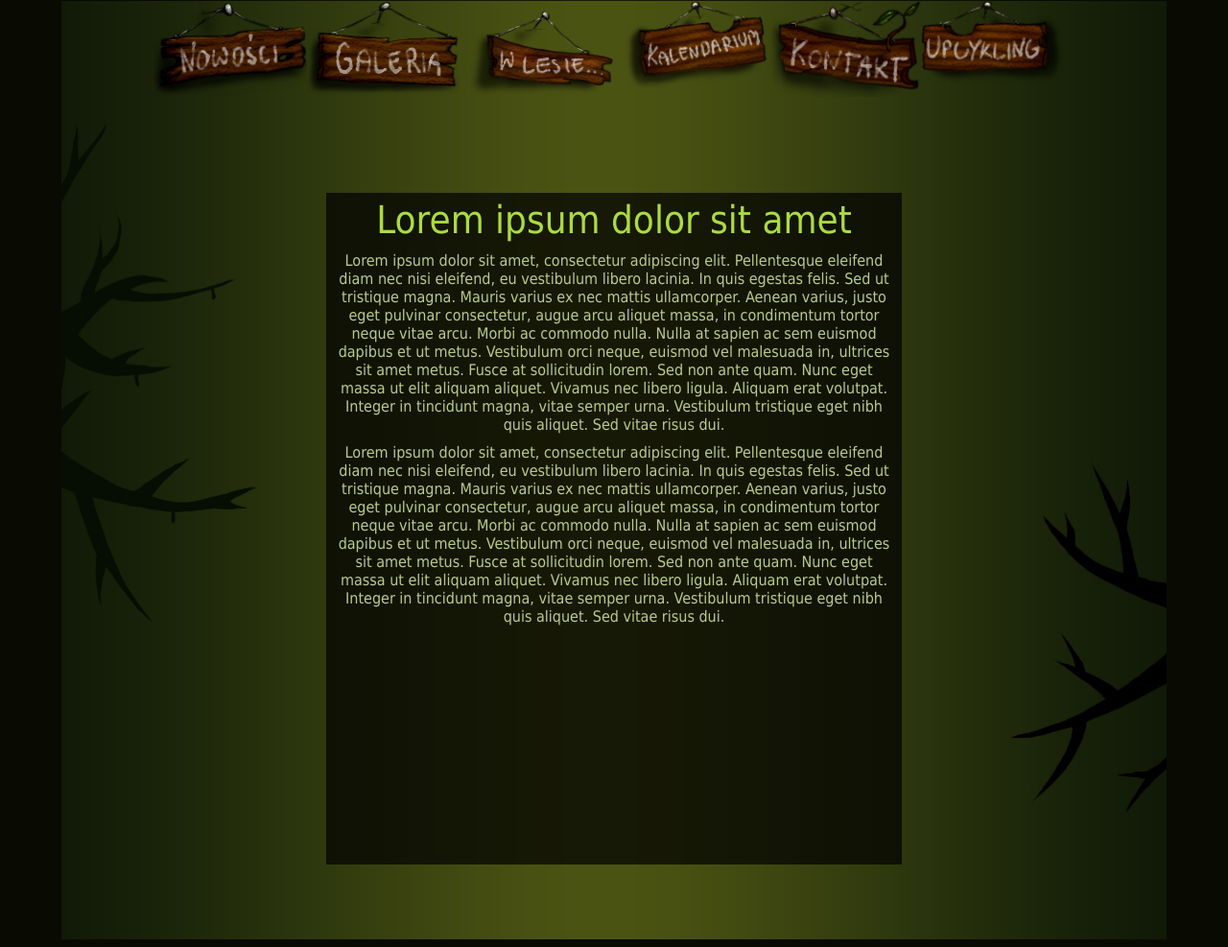
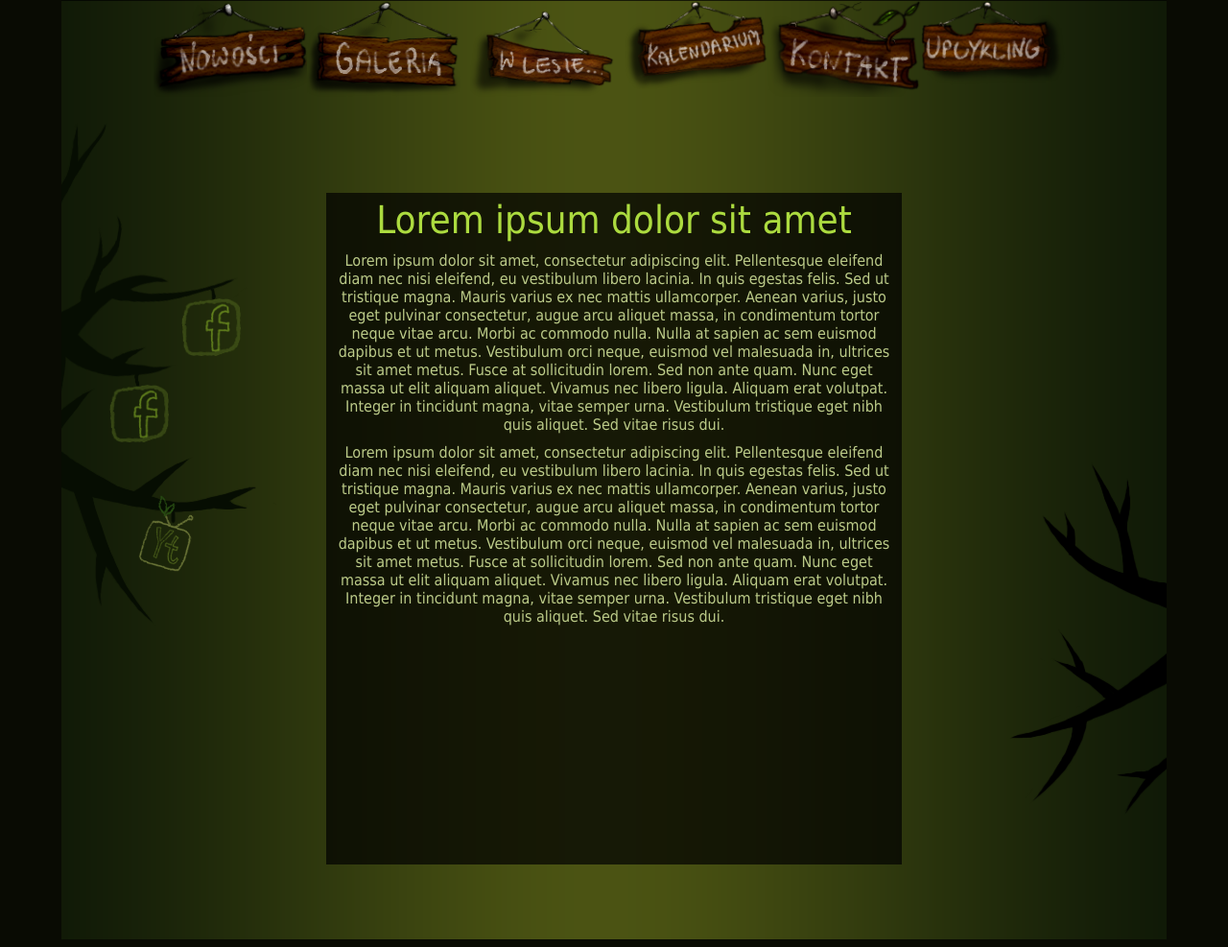
Before and after one commit to Czysty-las/Czysty-Las, a PHP site: page / in a window 1280 px wide. Shown: the part 329-1316 px from the top of the page at 96% size. Run offline with PHP 8.4, Linux system fonts and the light colour scheme.

Commit message:
Dodanie sekcji nav do sieci społecznościowych.

```diff
--- a/CzystyLasPage/public_html/Assets/Skyle/MainStyle.css
+++ b/CzystyLasPage/public_html/Assets/Skyle/MainStyle.css
@@ -27,6 +27,51 @@ body
     display: block;
     float: left;
     background-size: 100% 100%;
+}
+
+.socialNetworks
+{
+    margin: 100px auto;
+
+    width: 250px;
+    height: 600px;
+    float: left;
+}
+
+.socialNetwork
+{
+    display: block;
+    width: 100%;
+    height: 60px;
+}
+
+#Facebook
+{
+    margin: 110px auto 0px 0px;
+    background: url(../Images/fb_button.png);
+    background-size: auto 100%;
+    background-repeat: no-repeat;
+    background-position: 125px 0px;
+}
+
+#twitter
+{
+    margin: 30px auto 0px 0px;
+    background: url(../Images/fb_button.png);
+    background-size: auto 100%;
+    background-repeat: no-repeat;
+    background-position: 50px 0px;
+}
+
+#YouTube
+{
+    margin: 55px auto 0px 0px;
+    background: url(../Images/yt_button.png);
+    background-size: auto 100%;
+    background-repeat: no-repeat;
+    background-position: 80px 0px;
+
+    height: 80px
 }
 
 #news
--- a/CzystyLasPage/public_html/index.html
+++ b/CzystyLasPage/public_html/index.html
@@ -24,6 +24,11 @@ and open the template in the editor.
                 <a class="button" id="UpCycling"></a>
             </nav>
 
+            <nav class="socialNetworks">
+                <a class="socialNetwork" id="Facebook"></a>
+                <a class="socialNetwork" id="twitter"></a>
+                <a class="socialNetwork" id="YouTube"></a>
+            </nav>
 
             <div class="content">
                 <p class="title">Lorem ipsum dolor sit amet</p>
```
